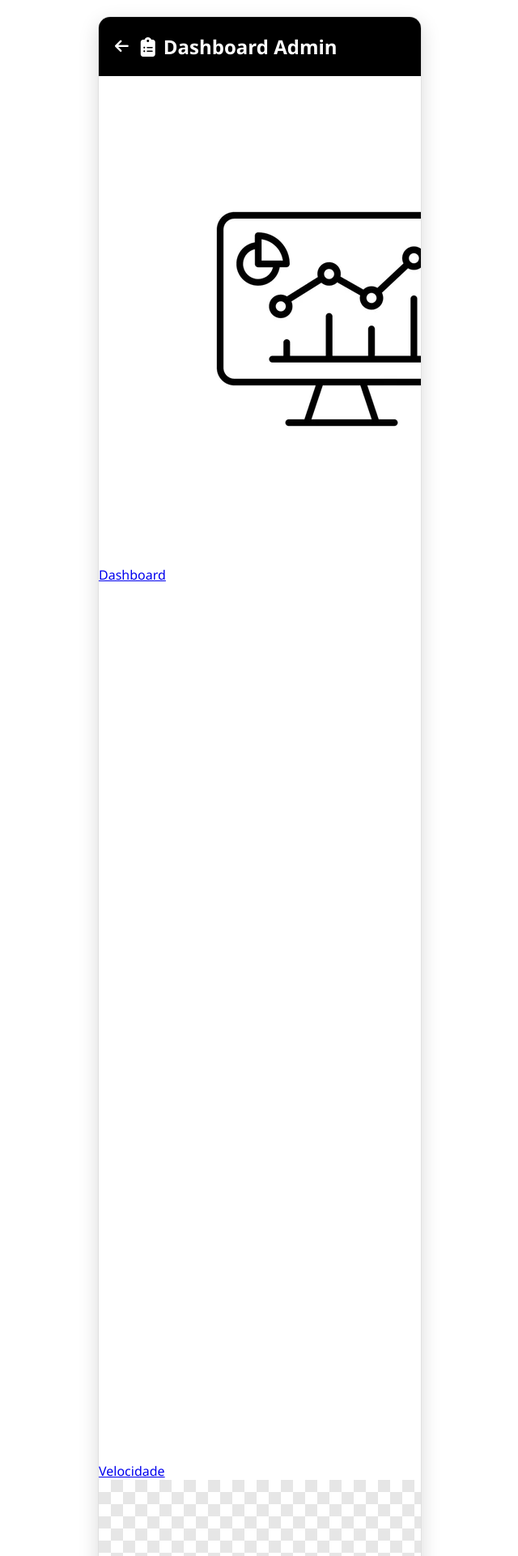
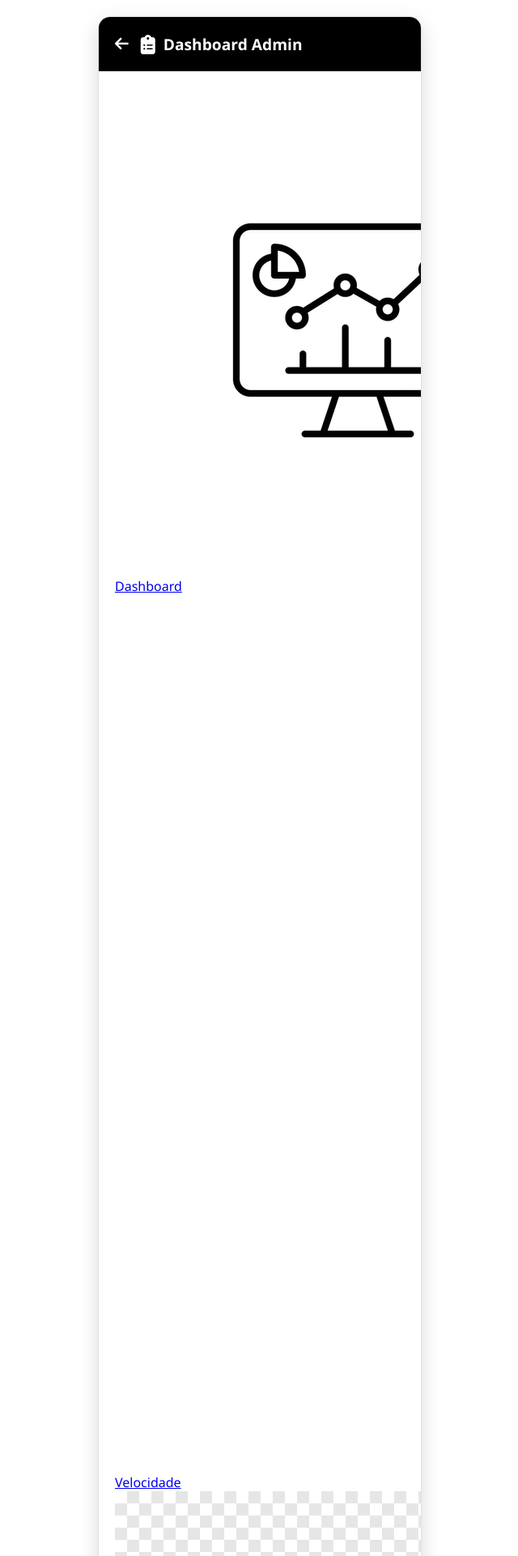
Before and after one commit to Guilherme-Engelmann/Mockup-MobileFirst, a PHP site: page /html/dashboard3.php in a window 1280 px wide. Shown: the top 1922 px of the page at 81% size, without its empty margins (319-959 px from the left). Run offline with PHP 8.4, Linux system fonts and the light colour scheme.

Commit message:
update - style

```diff
--- a/css/dashboard.css
+++ b/css/dashboard.css
@@ -56,3 +56,16 @@ body {
     font-size: 1.5em;
     color: #ffffff;
 }
+
+h2 {
+    font-size: 1.2em;
+    font-weight: 600;
+    color: #ffffff;
+}
+
+.container {
+    padding: 20px;
+    display: flex;
+    flex-direction: column;
+    gap: 20px;
+}
```
